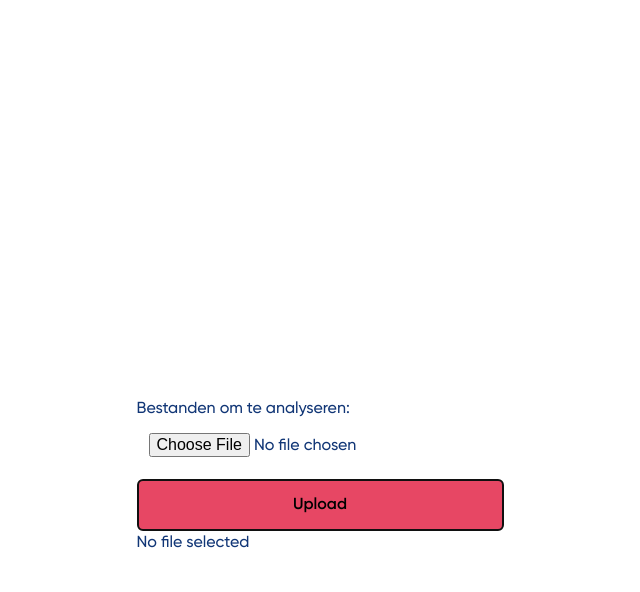
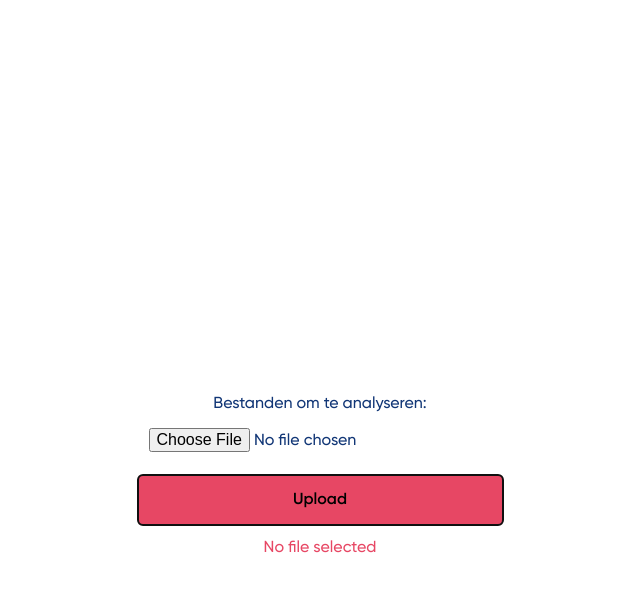
Before and after one commit to gijsvdbeuken/google-ads-ai, a React (Vite) app: page / in a window 1280 px wide. Both pictures are taken after a click on the button "Upload". Shown: the top 592 px of the page, without its empty margins (320-960 px from the left). Built offline with nearby package versions, Linux system fonts and the light colour scheme.

Commit message:
incorporated Word document conversion

```diff
--- a/package.json
+++ b/package.json
@@ -11,8 +11,10 @@
   },
   "dependencies": {
     "axios": "^1.7.7",
+    "docx": "^8.5.0",
     "dotenv": "^16.4.5",
     "express": "^4.19.2",
+    "file-saver": "^2.0.5",
     "openai": "^4.57.0",
     "papaparse": "^5.4.1",
     "react": "^18.3.1",
@@ -20,6 +22,7 @@
   },
   "devDependencies": {
     "@eslint/js": "^9.9.0",
+    "@types/file-saver": "^2.0.7",
     "@types/papaparse": "^5.3.14",
     "@types/react": "^18.3.3",
     "@types/react-dom": "^18.3.0",
--- a/src/App.tsx
+++ b/src/App.tsx
@@ -1,57 +1,64 @@
-import { useState } from "react";
+import { useState, useEffect } from "react";
 import axios from "axios";
+import { Document, Packer, Paragraph, TextRun } from "docx";
+import { saveAs } from "file-saver";
 import logo from "/logo.png";
 import "./App.css";
 
 function App() {
   const [file, setFile] = useState<File | null>(null);
-  const [progress, setProgress] = useState({ started: false, pc: 0 });
-  const [msg, setMsg] = useState<string | null>(null);
+  const [uploadStatus, setUploadStatus] = useState<string | null>(null);
   const [csvData, setCsvData] = useState("");
   const [response, setResponse] = useState("");
+
+  const [isFinished, setIsFinished] = useState<boolean>(false);
 
   const prompt: string =
     "Geef een analyse over de volgende data. Deel deze analyse in 3 paragrafen op: introductie, analyse en conclusie. Zet ook de titel er netjes boven.";
 
+  const generateWordFile = (text: string) => {
+    const doc = new Document({
+      sections: [
+        {
+          properties: {},
+          children: [
+            new Paragraph({
+              children: [new TextRun(text)],
+            }),
+          ],
+        },
+      ],
+    });
+
+    Packer.toBlob(doc).then((blob) => {
+      saveAs(blob, "document.docx");
+    });
+  };
+
   async function handleUpload() {
     if (!file) {
-      setMsg("No file selected");
+      setUploadStatus("No file selected");
       return;
     }
 
     const formData = new FormData();
     formData.append("file", file);
 
-    setMsg("Uploading...");
-    setProgress((prevState) => ({
-      ...prevState,
-      started: true,
-    }));
+    setUploadStatus("Uploading...");
 
     axios
       .post("http://httpbin.org/post", formData, {
-        onUploadProgress: (progressEvent) => {
-          if (progressEvent.total) {
-            const percentCompleted = Math.round(
-              (progressEvent.loaded / progressEvent.total) * 100
-            );
-            setProgress((prevState) => ({
-              ...prevState,
-              pc: percentCompleted,
-            }));
-          }
-        },
         headers: {
           "Custom-Header": "Value",
         },
       })
       .then((res) => {
-        setMsg("Upload successful");
         console.log(res.data.files.file);
         setCsvData(res.data.files.file);
+        setUploadStatus("Connecting to server...");
       })
       .catch((err) => {
-        setMsg("Upload failed");
+        setUploadStatus("Upload failed");
         console.log(err);
       });
     const res = await fetch("http://localhost:3001/chat", {
@@ -63,7 +70,15 @@ function App() {
     });
     const data = await res.json();
     setResponse(data.content);
+    setUploadStatus("Response retrieved successfully!");
+    setIsFinished(true);
   }
+
+  useEffect(() => {
+    if (response) {
+      generateWordFile(response);
+    }
+  }, [response]);
 
   return (
     <div className="container">
@@ -84,14 +99,17 @@ function App() {
         }}
       />
       <button onClick={handleUpload}>Upload</button>
-      {progress.started && <progress max="100" value={progress.pc}></progress>}
-      {msg && <span>{msg}</span>}
-      {response && (
+      {uploadStatus && (
+        <span className={isFinished ? "finished" : "notFinished"}>
+          {uploadStatus}
+        </span>
+      )}
+      {/*response && (
         <>
           <h3>Response from ChatGPT:</h3>
           <pre>{response}</pre>
         </>
-      )}
+      )*/}
     </div>
   );
 }
--- a/src/index.css
+++ b/src/index.css
@@ -53,8 +53,6 @@ form {
   margin: 0px 0px 10px 0px;
   display: flex;
   flex-direction: column;
-  align-items: flex-start;
-  justify-content: flex-start;
   width: 100%;
 }
 
@@ -71,6 +69,13 @@ label {
 
 label:focus-visible {
   border: 2px solid #e74764;
+}
+
+span {
+  font-family: "Gilroy";
+  font-weight: 500;
+  font-size: 16px;
+  padding: 10px 0px 0px 0px;
 }
 
 button {
@@ -137,8 +142,6 @@ a:hover {
 .container {
   display: flex;
   flex-direction: column;
-  align-items: flex-start;
-  justify-content: flex-start;
   padding: 10px;
   border-radius: 10px;
   border: 2px solid rgba(255, 255, 255, 0.25);
@@ -170,3 +173,11 @@ a:hover {
   margin: 10px 10px 0px 0px;
   padding: 10px 10px 0px 0px;
 }
+
+.finished {
+  color: #6cf05d !important;
+}
+
+.notFinished {
+  color: #e74764 !important;
+}
```
Also changed, not shown: 1 other file (tests, documents, lock files or other folders).
